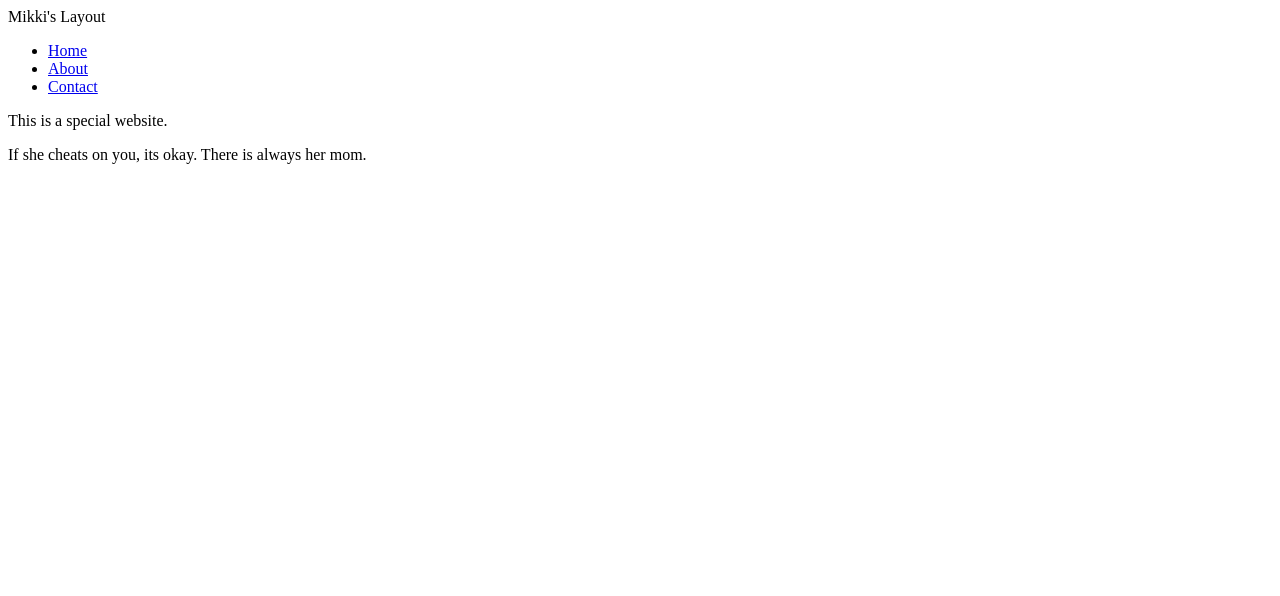
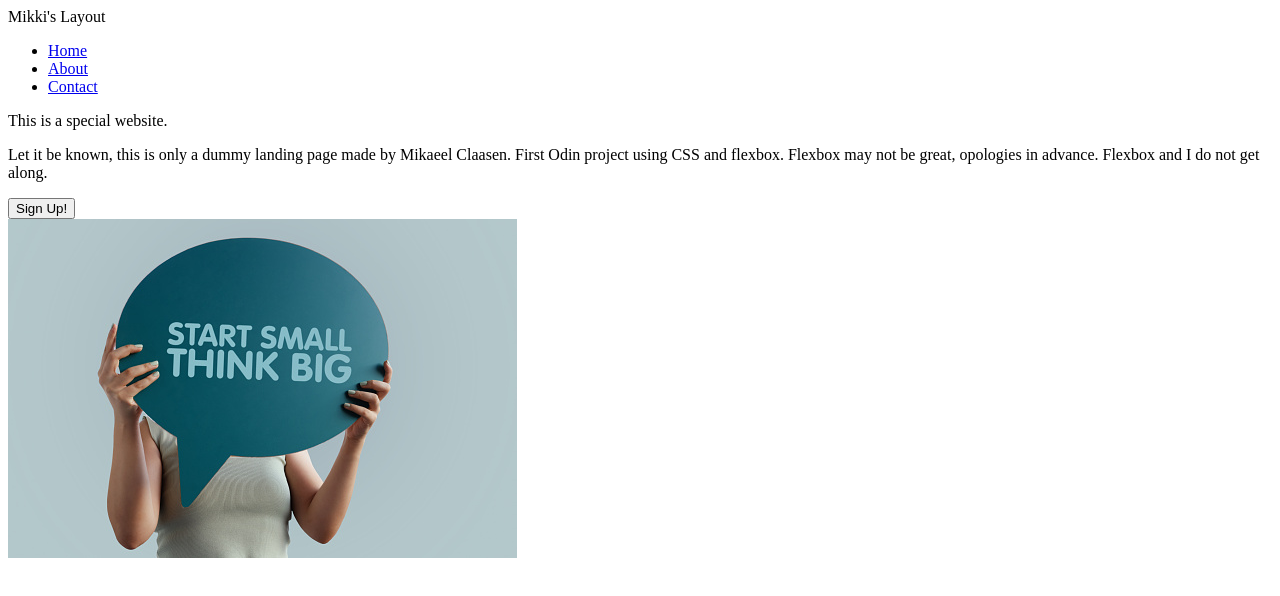
Before and after one commit to MCmikki1703/landing-page, a plain HTML site: page index.html in a window 1280 px wide. Drawn offline with Linux system fonts and the light colour scheme.

Commit message:
Added small-img.jpg to header HTML

```diff
--- a/index.html
+++ b/index.html
@@ -29,10 +29,16 @@
         <div class="container">
             <div>
                This is a special website.
-               <p>If she cheats on you, its okay.
-                There is always her mom.
+               <p>
+                Let it be known,
+                 this is only a dummy landing page made by Mikaeel Claasen.
+                 First Odin project using CSS and flexbox.
+                 Flexbox may not be great, opologies in advance.
+                 Flexbox and I do not get along.
                </p>
+               <button>Sign Up!</button>
             </div>
+            <img src="small-img.jpg" alt="Think Big">
 
         </div>
 
```
